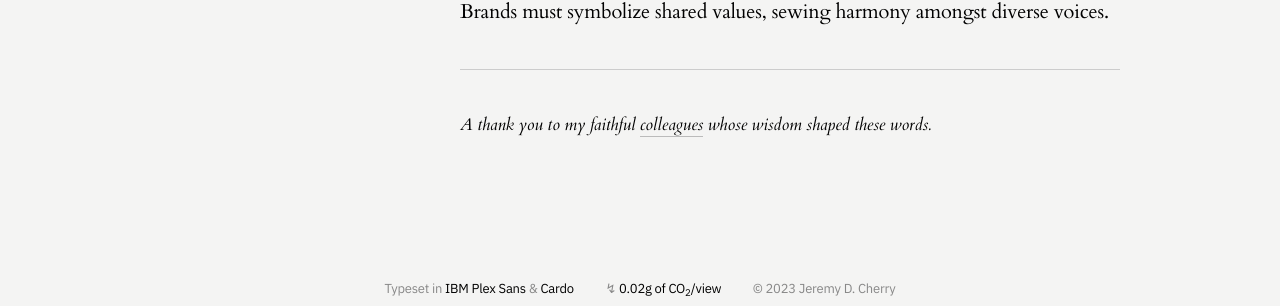
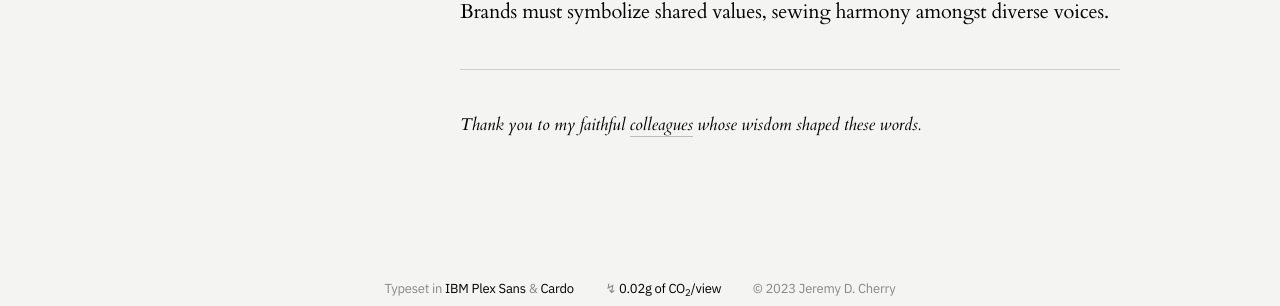
Before and after one commit to jeremydcherry/jeremydcherry.github.io, a Jekyll site: the page built from content/brands.md, in a window 1280 px wide. Shown: the part 1135-1441 px from the top of the page. Built offline with Jekyll 4.4.1, drawn with Linux system fonts in a browser that asks for light colours.

Commit message:
Updated text

```diff
--- a/content/brands.md
+++ b/content/brands.md
@@ -36,4 +36,4 @@ Brands must symbolize shared values, sewing harmony amongst diverse voices.
 
 ---
 
-##### _A thank you to my faithful [colleagues](https://journeygroup.com) whose wisdom shaped these words._
+##### _Thank you to my faithful [colleagues](https://journeygroup.com) whose wisdom shaped these words._
```
